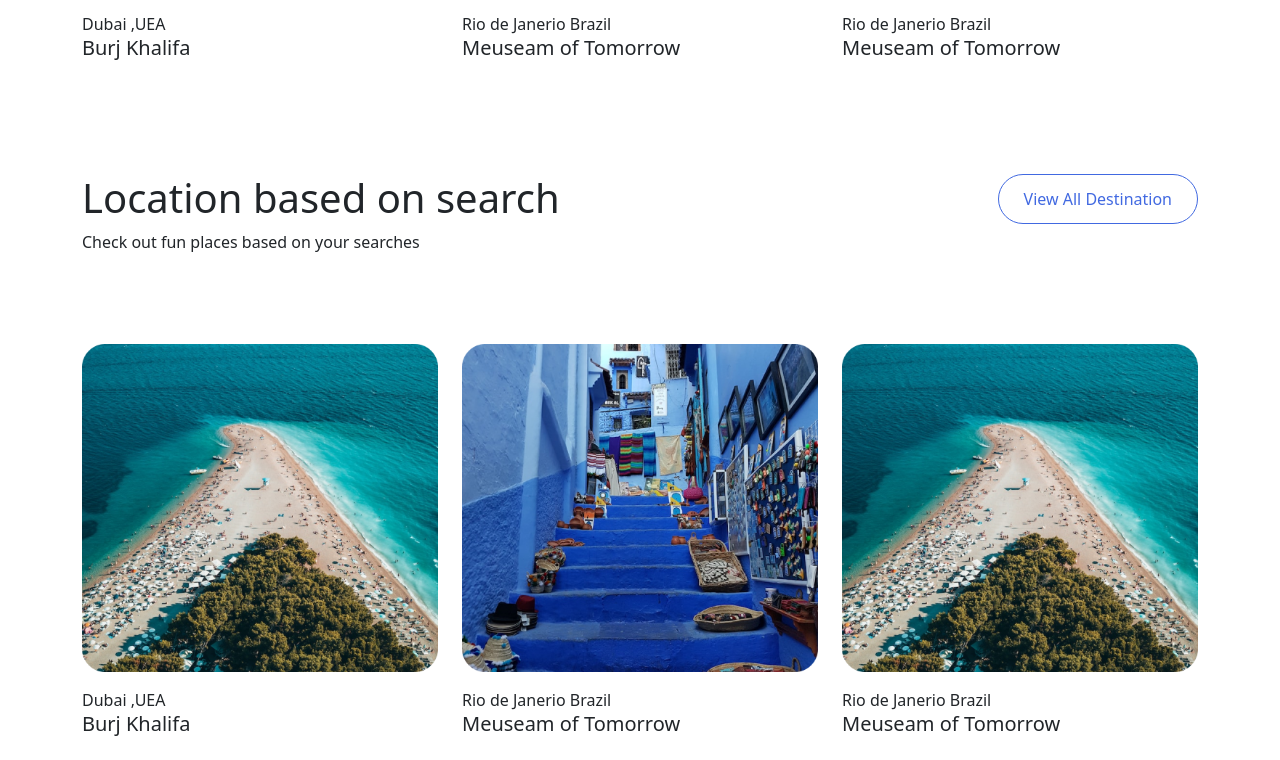
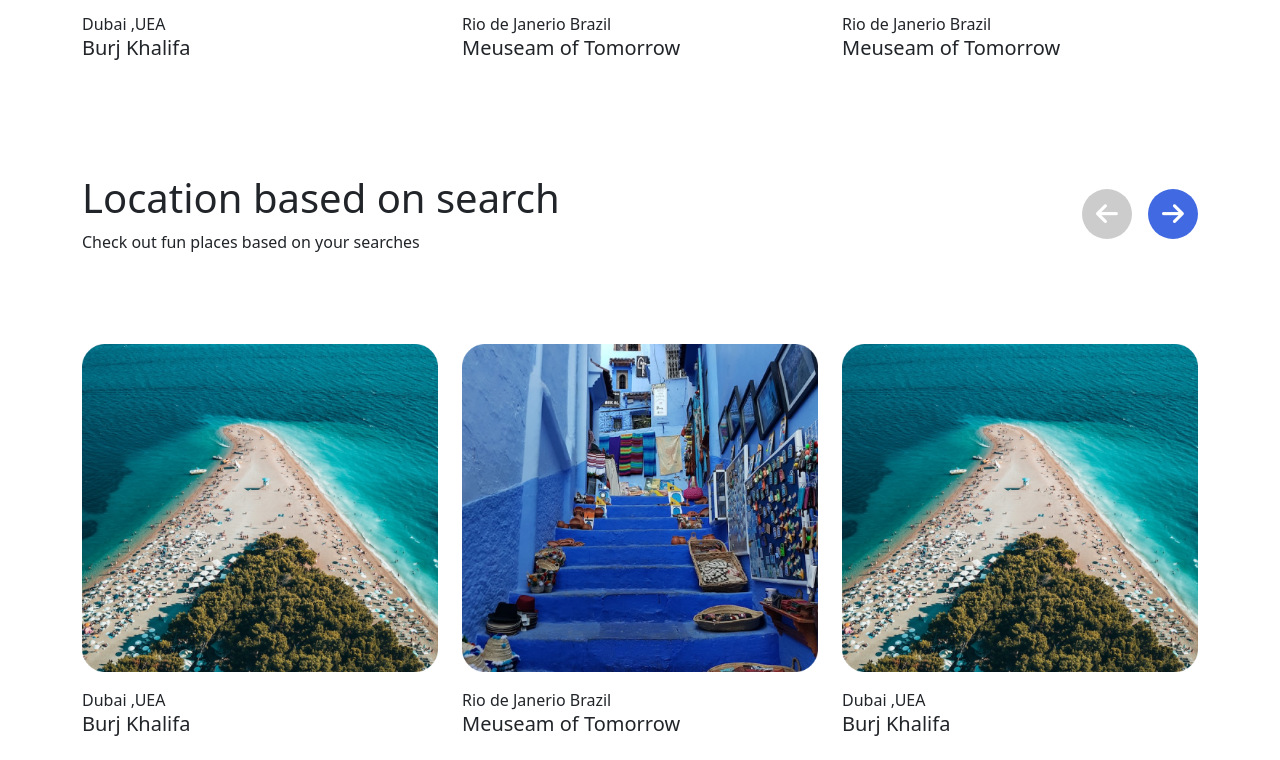
Before and after one commit to rejoan121615/travel-website-team_dot, a PHP site: page /landing-page-rejoan.php in a window 1280 px wide. Shown: the part 2045-2805 px from the top of the page. Run offline with PHP 8.4, Linux system fonts and the light colour scheme.

Commit message:
swiper slider added

```diff
--- a/css/style.css
+++ b/css/style.css
@@ -121,3 +121,21 @@ input:focus {
 .mt-150 {
     margin-top: 150px;
 }
+
+.slider-btn {
+    width: 50px;
+    height: 50px;
+    padding: 0px!important;
+    border-radius: 50%!important;
+    display: flex;
+    align-items: center;
+    justify-content: center;
+    font-size: 25px;
+    color: white;
+    background-color: #4169e1;
+}
+
+.slider-btn.swiper-button-disabled {
+    background-color: #cdcccc;
+
+}
--- a/js/script.js
+++ b/js/script.js
@@ -0,0 +1,14 @@
+window.onload = function () {
+    console.log("working");
+    const swiper = new Swiper(".swiper", {
+        // Optional parameters
+        direction: "horizontal",
+        slidesPerView: 3,
+        spaceBetween: 24,
+        // Navigation arrows
+        navigation: {
+            nextEl: ".button-next",
+            prevEl: ".button-prev",
+        },
+    });
+};
--- a/landing-page-rejoan.php
+++ b/landing-page-rejoan.php
@@ -218,42 +218,42 @@
   <!-- your recent search section --------------  -->
   <section class=" mt-90 ">
     <div class="container">
+      <div class=" swiper">
           <div class="row">
             <div class="col-8">
               <h1>Location based on search</h1>
               <p class=" mb-0 ">Check out fun places based on your searches</p>
             </div>
-        <div class="col-4 text-end ">
-          <a href="" class=" btn-primary-outline ">view all destination</a>
+            <div class="col-4 d-flex align-items-center justify-content-end">
+              <!-- <a href="" class=" btn-primary-outline ">view all destination</a> -->
+              <div class=" slider-btn me-3 button-prev"><i class="fa-solid fa-arrow-left"></i></div>
+              <div class=" slider-btn button-next"><i class="fa-solid fa-arrow-right"></i></div>
             </div>
           </div>
-      <div class="row mt-90 ">
-        <div class="col-4">
-          <div>
-            <div class="card border border-0">
+          <div class="swiper-wrapper mt-90 ">
+            <div class=" swiper-slide card border border-0">
               <img src="./images/Frame 17.png" class="card-img-top" alt="..." />
               <div class="card-body px-0">
                 <p class="card-text mb-0 ">Dubai ,UEA</p>
                 <h5 class="card-title">Burj Khalifa</h5>
               </div>
             </div>
-          </div>
-        </div>
-        <div class="col-4">
-          <div>
-            <div class="card border border-0">
+            <div class=" swiper-slide card border border-0">
               <img src="./images/Frame 19.png" class="card-img-top" alt="..." />
               <div class="card-body px-0">
                 <p class="card-text mb-0 ">Rio de Janerio Brazil</p>
                 <h5 class="card-title">Meuseam of Tomorrow</h5>
               </div>
             </div>
+            <div class=" swiper-slide card border border-0">
+              <img src="./images/Frame 17.png" class="card-img-top" alt="..." />
+              <div class="card-body px-0">
+                <p class="card-text mb-0 ">Dubai ,UEA</p>
+                <h5 class="card-title">Burj Khalifa</h5>
               </div>
             </div>
-        <div class="col-4">
-          <div>
-            <div class="card border border-0">
-              <img src="./images/Frame 17.png" class="card-img-top" alt="..." />
+            <div class=" swiper-slide card border border-0">
+              <img src="./images/Frame 19.png" class="card-img-top" alt="..." />
               <div class="card-body px-0">
                 <p class="card-text mb-0 ">Rio de Janerio Brazil</p>
                 <h5 class="card-title">Meuseam of Tomorrow</h5>
@@ -269,7 +269,7 @@
   </script>
   <script src="https://cdn.jsdelivr.net/npm/swiper@9/swiper-bundle.min.js">
   </script>
-
+  <script src="./js/script.js"></script>
 </body>
 
 </html>
```
Lines whose indentation alone changed are shown as unchanged.
